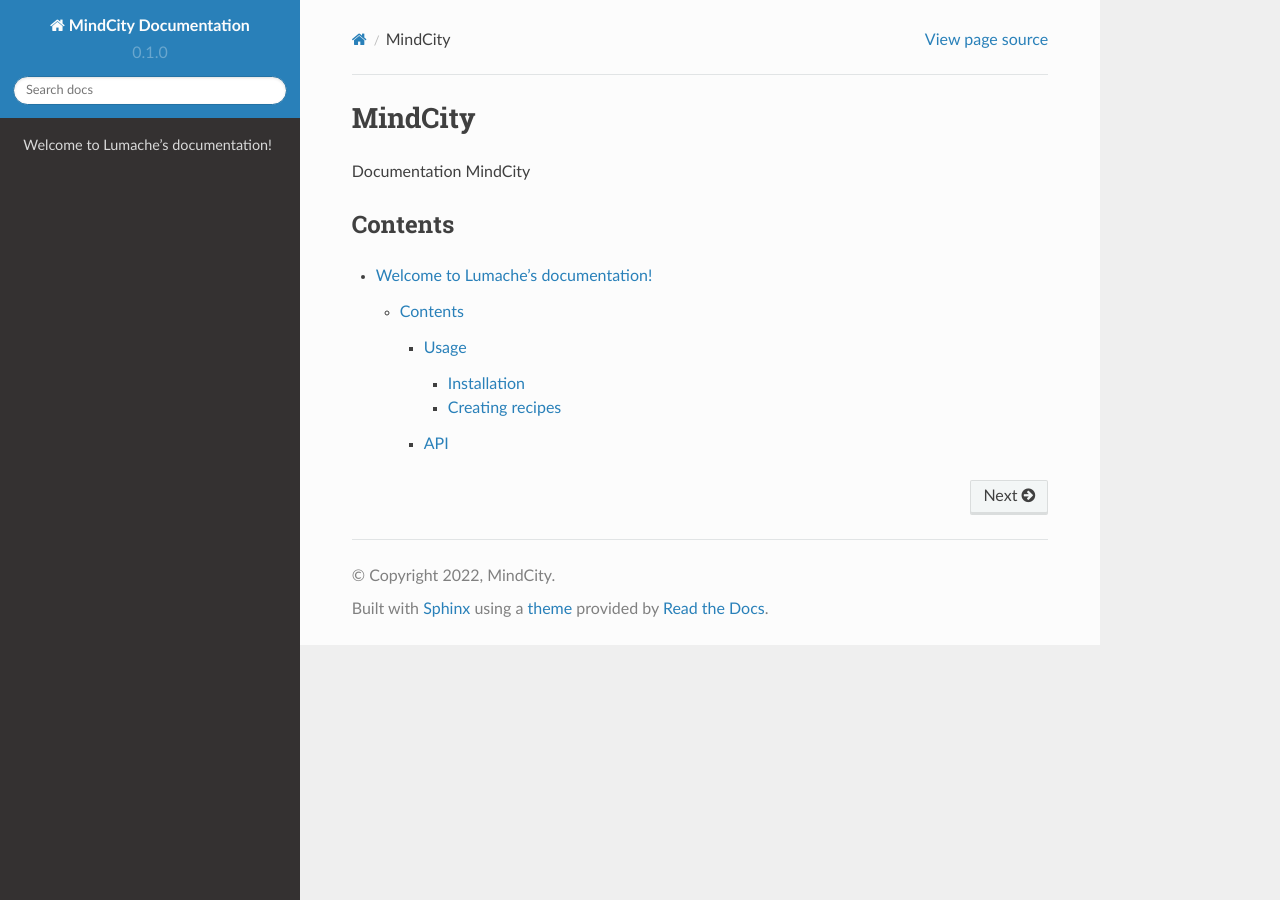
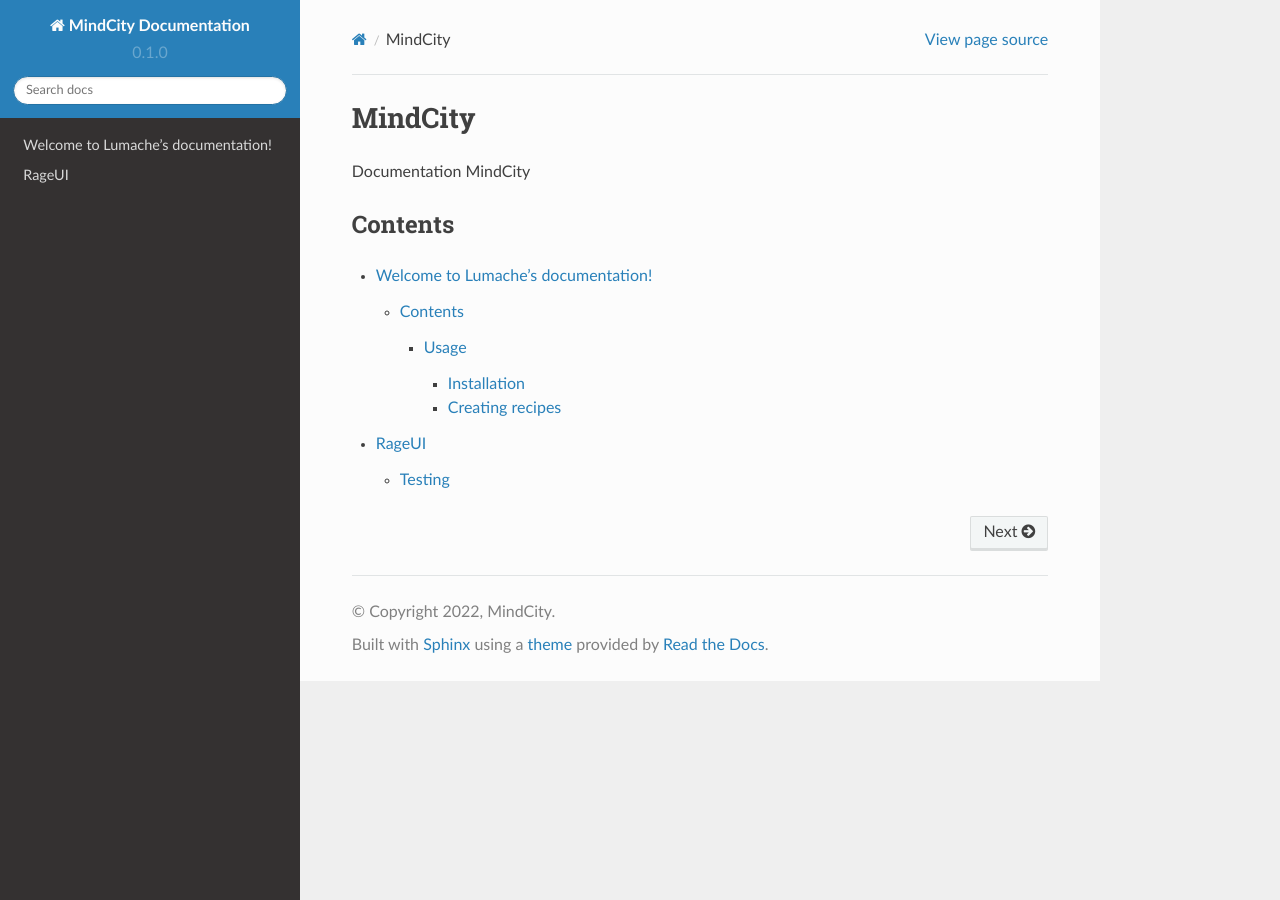
Before and after one commit to JustMordeckai/MindCity-Documentation, a Sphinx documentation site: the page built from docs/source/index.rst, in a window 1280 px wide. Built offline with Sphinx 7.4.7 and the Read the Docs theme 2.0.0, drawn with Linux system fonts in a browser that asks for light colours.

Commit message:
Testing toctree

```diff
--- a/docs/source/index.rst
+++ b/docs/source/index.rst
@@ -9,4 +9,5 @@
 .. toctree::
    :glob:
 
-   exemple*
+   exemple
+   rageui_main
--- /dev/null
+++ b/docs/source/rageui_main.rst
@@ -0,0 +1,9 @@
+RageUI
+======
+
+
+Testing
+-------
+
+.. toctree::
+   :glob:
```
Also changed, not shown: docs/source/api.rst (deleted, +0 -7 lines).
